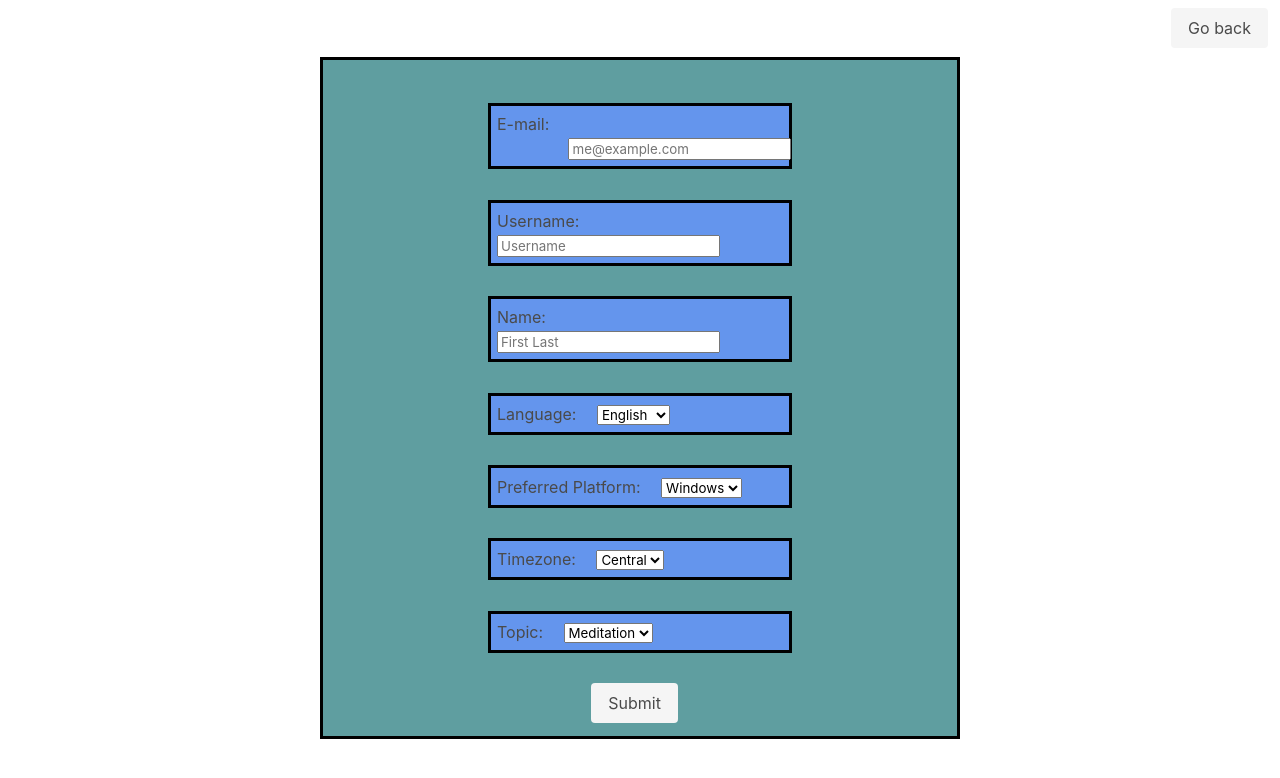
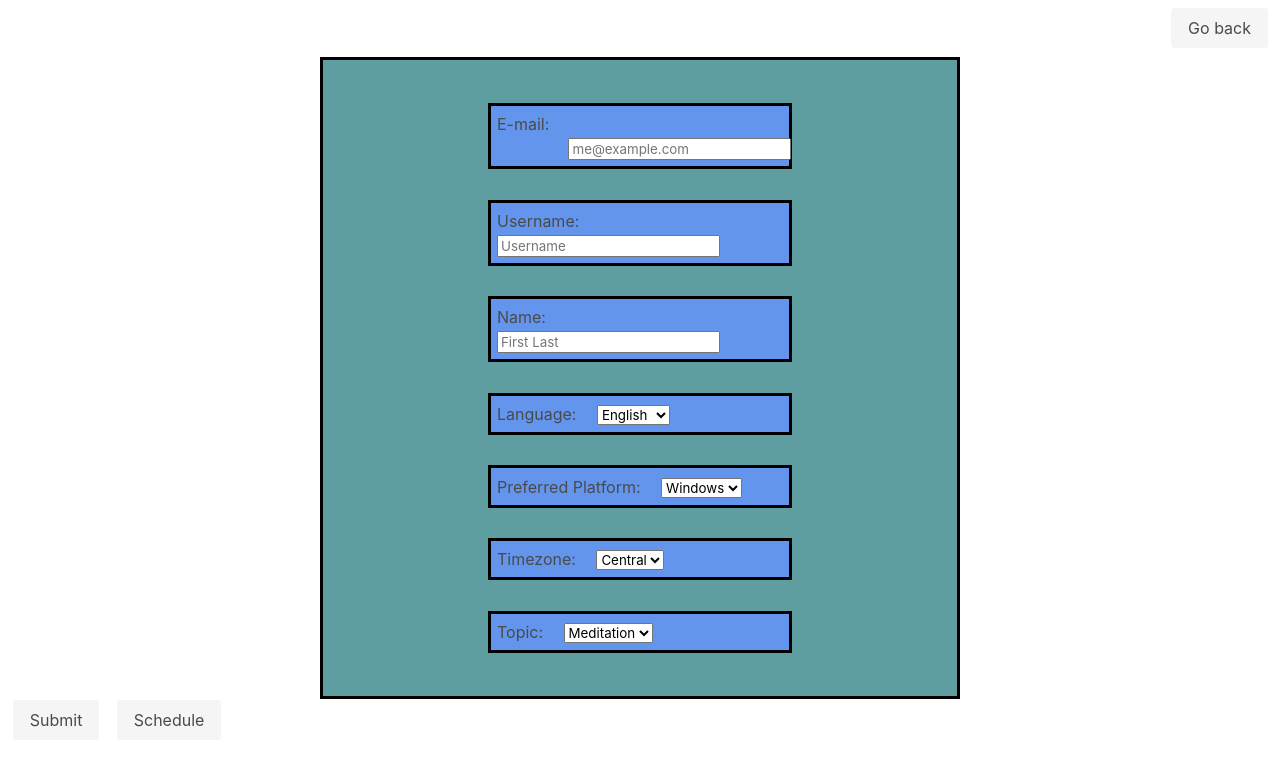
Before and after one commit to ESThing64/project_release_partner, a plain HTML site: page info.html in a window 1280 px wide. Drawn offline with nearby package versions, Linux system fonts and the light colour scheme.

Commit message:
first upload

```diff
--- a/assets/css/style.css
+++ b/assets/css/style.css
@@ -21,6 +21,7 @@ body {
     background-color: cadetblue;
     margin: auto;
     margin-top: 10%;
+    margin-bottom: 1%;
     width: 100%;
     height: 100%;
     border: 3px solid black;
@@ -117,6 +118,8 @@ body {
 }
 
 .submit{
-    margin-left: 42%;
-
+    margin-left: 1%;
+    display:inline-flex;
+    flex-wrap: wrap;
+    align-content: center;
 }
--- a/info.html
+++ b/info.html
@@ -76,12 +76,18 @@
               <option>Etc</option>
             </select>
         </div>
-
-        <div class="buttons submit">
-            <a class="button is-light">
-               Submit
-            </a>
-          </div>
+    </div>
+    <div class = ""></div>
+      <div class="buttons submit">
+       <a class="button is-light">
+           Submit
+        </a>
+      </div>
+     <div class="buttons submit">
+        <a class="button is-light">
+           Schedule
+       </a>
+      </div>
     </div>
 
     <script src='https://code.jquery.com/jquery-3.5.1.min.js'></script>
```
Also changed, not shown: index.html (+2 -2 lines).
